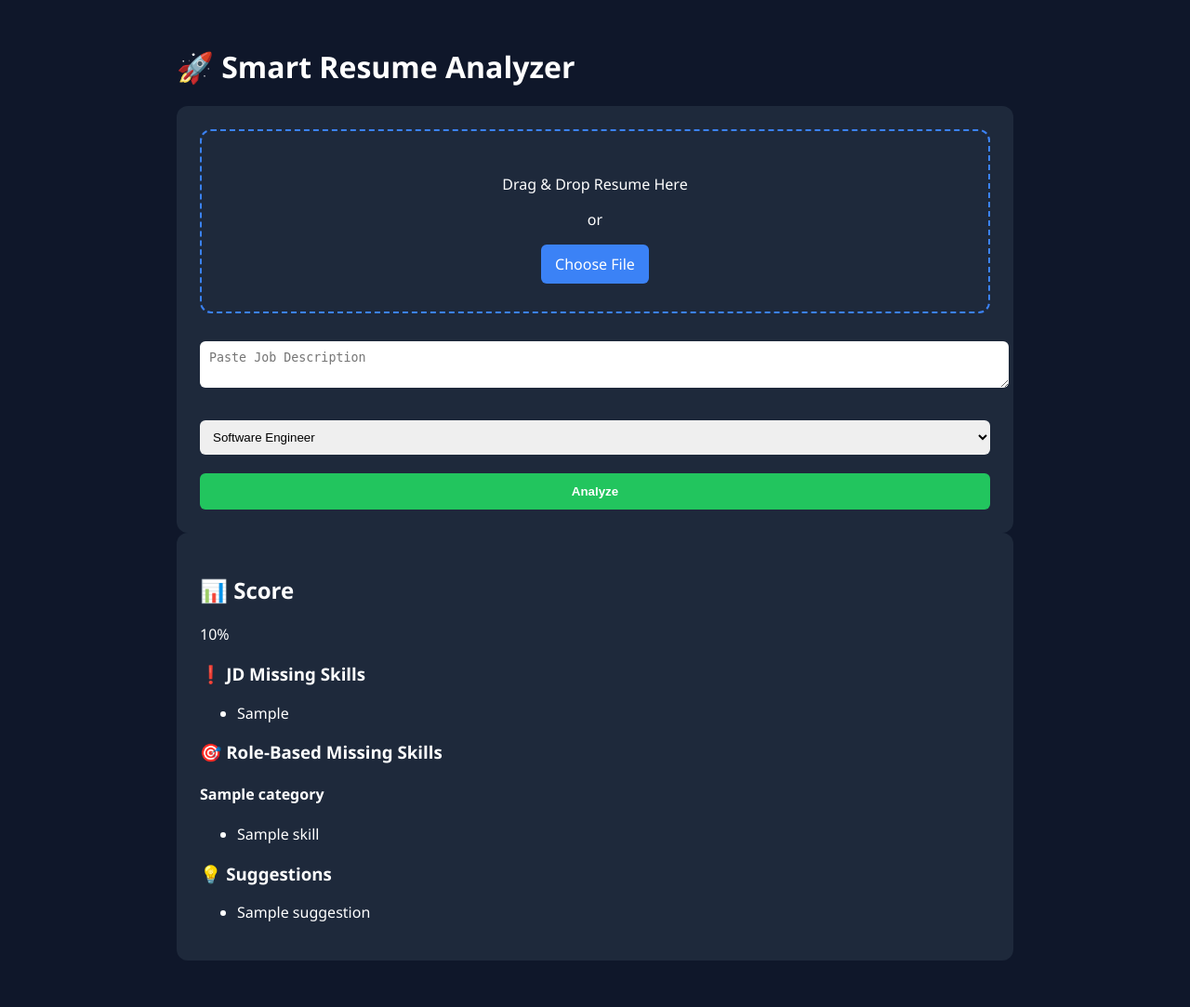
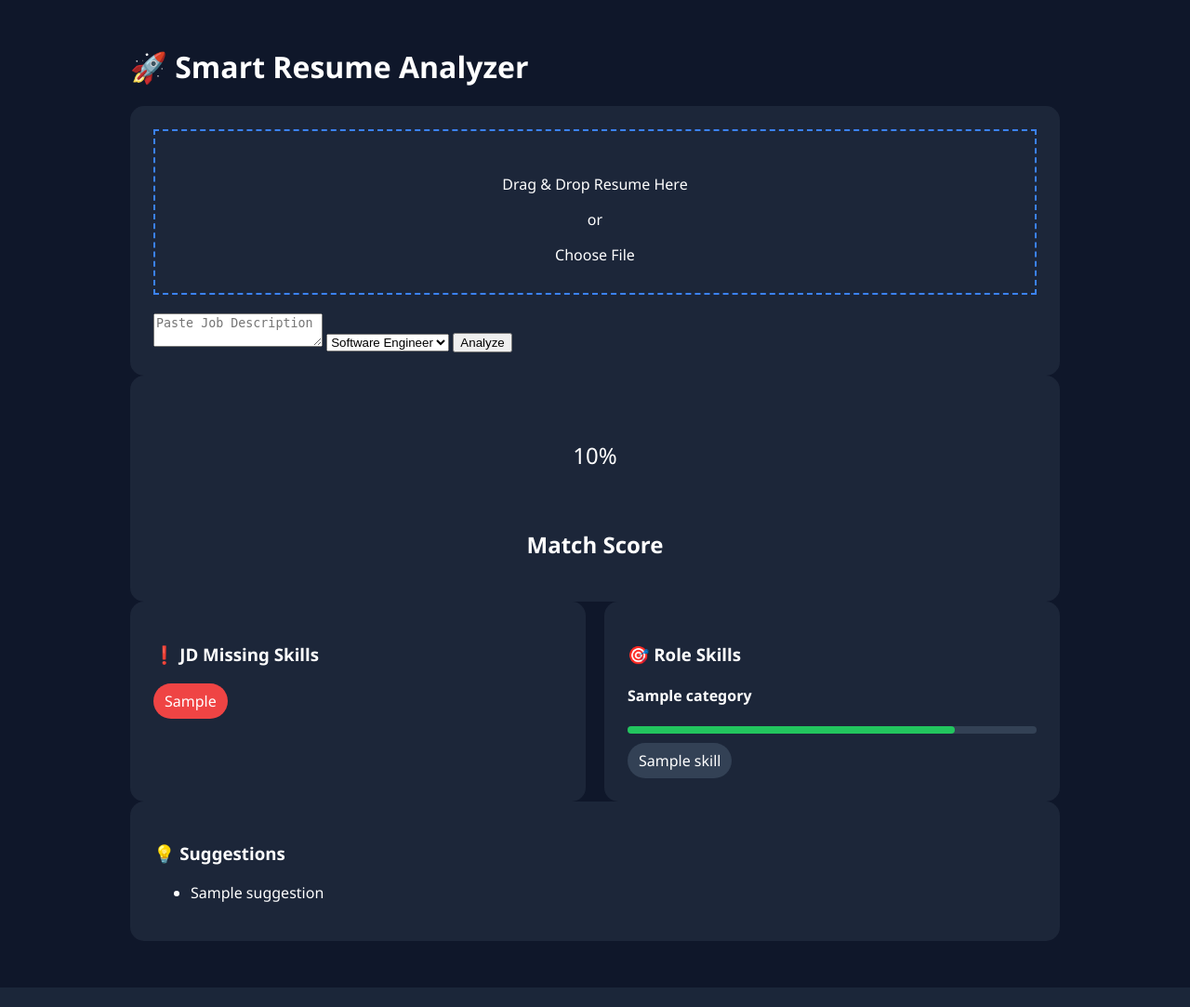
Before and after one commit to harshpawarwork/Smart-Resume-Analyzer, a Flask app: template templates/index.html in a window 1280 px wide. Shown: the whole page at 93% size. After the commit the page ends 1062 px from the top, so only its background shows below. Run offline with Flask 3, Linux system fonts and the light colour scheme; the template is opened without the code that fills it: most values are stand-ins (such as "Sample title", 1, 10 or a date in 2020).

Commit message:
Updated resume analyzer with role-based logic

```diff
--- a/app.py
+++ b/app.py
@@ -1,6 +1,7 @@
 from flask import Flask, render_template, request
 from analyzer import (
-    extract_text, clean_text,
+    extract_text,
+    clean_text,
     calculate_similarity,
     jd_missing_skills,
     role_missing_by_category,
@@ -15,34 +16,42 @@
 def index():
     if request.method == "POST":
         try:
-            file = request.files["resume"]
-            job_desc = request.form["job_desc"]
-            role = request.form["role"]
+            # 🔥 Get inputs
+            file = request.files.get("resume")
+            job_desc = request.form.get("job_desc")
+            role = request.form.get("role")
 
-            # 🔥 Check file
-            if not file:
-                return "No file uploaded"
+            # ❌ Validate
+            if not file or file.filename == "":
+                return render_template("index.html", score=None, error="No file uploaded")
 
+            if not job_desc:
+                return render_template("index.html", score=None, error="Job description required")
+
+            # 📄 Extract text
             resume_text = extract_text(file)
 
             if resume_text in ["ERROR", "NO_TEXT"]:
-                return "Error reading resume"
+                return render_template("index.html", score=None, error="Resume could not be read")
 
+            # 🧹 Clean
             resume_clean = clean_text(resume_text)
             job_clean = clean_text(job_desc)
 
+            # 📊 Score
             score = calculate_similarity(resume_clean, job_clean)
 
+            # ❗ Missing skills (JD)
             jd_missing = jd_missing_skills(resume_clean, job_clean)
 
-            role_missing = role_missing_by_category(
-                resume_clean,
-                ROLES[role]
-            )
+            # 🎯 Role-based analysis
+            role_data = ROLES.get(role, {})
+            role_missing = role_missing_by_category(resume_clean, role_data)
 
+            # 💡 Suggestions
             suggestions = generate_suggestions(role_missing)
 
-            # 🔥 IMPORTANT: send everything
+            # 🔥 SEND EVERYTHING TO UI
             return render_template(
                 "index.html",
                 score=score,
@@ -52,8 +61,14 @@
             )
 
         except Exception as e:
-            return f"Error: {str(e)}"
+            # 🔥 Show error clearly
+            return render_template(
+                "index.html",
+                score=None,
+                error=f"Error: {str(e)}"
+            )
 
+    # GET request
     return render_template("index.html", score=None)
 
 
--- a/static/style.css
+++ b/static/style.css
@@ -5,57 +5,110 @@
     color: #fff;
 }
 
+/* Container */
 .container {
-    max-width: 900px;
+    max-width: 1000px;
     margin: 50px auto;
 }
 
-.card {
-    background: #1e293b;
-    padding: 25px;
-    border-radius: 12px;
+/* Grid */
+.grid {
+    display: grid;
+    grid-template-columns: 1fr 1fr;
+    gap: 20px;
 }
 
-/* Drag box */
+/* Card */
+.card {
+    background: rgba(30, 41, 59, 0.9);
+    padding: 25px;
+    border-radius: 15px;
+}
+
+/* Drag */
 #drop-area {
     border: 2px dashed #3b82f6;
-    border-radius: 12px;
     padding: 30px;
     text-align: center;
     margin-bottom: 20px;
-    transition: 0.3s;
 }
 
-#drop-area.highlight {
-    background: #1e40af;
+#fileElem { display: none; }
+
+/* Chips */
+.chips {
+    display: flex;
+    flex-wrap: wrap;
+    gap: 10px;
 }
 
-#fileElem {
-    display: none;
+.chip {
+    background: #334155;
+    padding: 8px 12px;
+    border-radius: 20px;
 }
 
-.upload-btn {
-    display: inline-block;
-    padding: 10px 15px;
-    background: #3b82f6;
-    border-radius: 6px;
-    cursor: pointer;
+.chip.red {
+    background: #ef4444;
 }
 
-textarea, select {
-    width: 100%;
-    padding: 10px;
-    margin: 10px 0 20px;
-    border-radius: 6px;
-    border: none;
+/* Progress */
+.progress-bar {
+    height: 8px;
+    background: #334155;
+    border-radius: 10px;
+    margin: 10px 0;
 }
 
-button {
-    width: 100%;
-    padding: 12px;
+.progress {
+    height: 100%;
     background: #22c55e;
-    border: none;
-    border-radius: 6px;
-    color: white;
-    font-weight: bold;
+    border-radius: 10px;
 }
+
+/* Score Ring */
+.score-ring {
+    text-align: center;
+}
+
+.circle {
+    width: 120px;
+    height: 120px;
+    border-radius: 50%;
+    background: conic-gradient(#22c55e var(--value), #334155 0);
+    display: flex;
+    align-items: center;
+    justify-content: center;
+    margin: auto;
+}
+
+.circle span {
+    font-size: 1.5rem;
+}
+
+/* Loader */
+#loader {
+    display: none;
+    position: fixed;
+    top: 0;
+    left: 0;
+    right: 0;
+    bottom: 0;
+    background: rgba(0,0,0,0.8);
+    align-items: center;
+    justify-content: center;
+    flex-direction: column;
+}
+
+.spinner {
+    border: 5px solid #444;
+    border-top: 5px solid #22c55e;
+    border-radius: 50%;
+    width: 50px;
+    height: 50px;
+    animation: spin 1s linear infinite;
+}
+
+@keyframes spin {
+    100% { transform: rotate(360deg); }
+}
--- a/templates/index.html
+++ b/templates/index.html
@@ -11,20 +11,22 @@
 
     <h1>🚀 Smart Resume Analyzer</h1>
 
-    <form method="POST" enctype="multipart/form-data" class="card">
+    <!-- FORM -->
+    <form method="POST" enctype="multipart/form-data" class="card" onsubmit="showLoader()">
 
-        <!-- 🔥 Drag & Drop Upload -->
         <div id="drop-area">
             <p id="file-label">Drag & Drop Resume Here</p>
+
+            <div id="upload-section">
                 <p>or</p>
                 <label for="fileElem" class="upload-btn">Choose File</label>
+            </div>
+
             <input type="file" id="fileElem" name="resume" accept=".pdf" required>
         </div>
 
-        <!-- Job Description -->
         <textarea name="job_desc" placeholder="Paste Job Description" required></textarea>
 
-        <!-- Role -->
         <select name="role">
             <option>Software Engineer</option>
             <option>Data Analyst</option>
@@ -34,65 +36,83 @@
         <button type="submit">Analyze</button>
     </form>
 
-    <!-- 🔥 RESULT SECTION -->
     {% if score is not none %}
+
+    <!-- SCORE RING -->
+    <div class="score-ring card">
+        <div class="circle">
+            <span>{{ score }}%</span>
+        </div>
+        <h2>Match Score</h2>
+    </div>
+
+    <div class="grid">
+
+        <!-- JD SKILLS -->
         <div class="card">
+            <h3>❗ JD Missing Skills</h3>
+            <div class="chips">
+                {% for s in jd_missing %}
+                    <span class="chip red">{{ s }}</span>
+                {% endfor %}
+            </div>
+        </div>
 
-        <h2>📊 Score</h2>
-        <div class="score">{{ score }}%</div>
-
-        <h3>❗ JD Missing Skills</h3>
-        {% if jd_missing %}
-        <ul>
-            {% for s in jd_missing %}
-                <li>{{ s }}</li>
-            {% endfor %}
-        </ul>
-        {% else %}
-        <p>No major missing skills</p>
-        {% endif %}
-
-        <h3>🎯 Role-Based Missing Skills</h3>
+        <!-- ROLE SKILLS -->
+        <div class="card">
+            <h3>🎯 Role Skills</h3>
 
             {% for category, skills in role_missing.items() %}
+
                 <h4>{{ category }}</h4>
 
-            {% if skills %}
-            <ul>
+                <div class="progress-bar">
+                    <div class="progress" style="width: {{ 100 - (skills|length * 20) }}%"></div>
+                </div>
+
+                <div class="chips">
                     {% for s in skills %}
-                    <li>{{ s }}</li>
+                        <span class="chip">{{ s }}</span>
                     {% endfor %}
-            </ul>
-            {% else %}
-            <p>All skills covered</p>
-            {% endif %}
+                </div>
 
             {% endfor %}
+        </div>
 
+    </div>
+
+    <!-- SUGGESTIONS -->
+    <div class="card">
         <h3>💡 Suggestions</h3>
-        {% if suggestions %}
         <ul>
             {% for s in suggestions %}
                 <li>{{ s }}</li>
             {% endfor %}
         </ul>
-        {% else %}
-        <p>No suggestions</p>
-        {% endif %}
+    </div>
 
-    </div>
     {% endif %}
 
 </div>
 
-<!-- 🔥 DRAG & DROP SCRIPT -->
+<!-- LOADING -->
+<div id="loader">
+    <div class="spinner"></div>
+    <p>Analyzing Resume...</p>
+</div>
+
 <script>
 let dropArea = document.getElementById("drop-area");
 let fileInput = document.getElementById("fileElem");
 let fileLabel = document.getElementById("file-label");
+let uploadSection = document.getElementById("upload-section");
 
-// Highlight on drag
-dropArea.addEventListener("dragover", (e) => {
+function handleFile(file) {
+    fileLabel.innerText = "✅ " + file.name;
+    uploadSection.style.display = "none";
+}
+
+dropArea.addEventListener("dragover", e => {
     e.preventDefault();
     dropArea.classList.add("highlight");
 });
@@ -101,24 +121,26 @@
     dropArea.classList.remove("highlight");
 });
 
-// Drop file
-dropArea.addEventListener("drop", (e) => {
+dropArea.addEventListener("drop", e => {
     e.preventDefault();
     dropArea.classList.remove("highlight");
 
     let files = e.dataTransfer.files;
     if (files.length > 0) {
         fileInput.files = files;
-        fileLabel.innerText = "Selected: " + files[0].name;
+        handleFile(files[0]);
     }
 });
 
-// File chooser
 fileInput.addEventListener("change", () => {
     if (fileInput.files.length > 0) {
-        fileLabel.innerText = "Selected: " + fileInput.files[0].name;
+        handleFile(fileInput.files[0]);
     }
 });
+
+function showLoader() {
+    document.getElementById("loader").style.display = "flex";
+}
 </script>
 
 </body>
```
Lines whose indentation alone changed are shown as unchanged.
